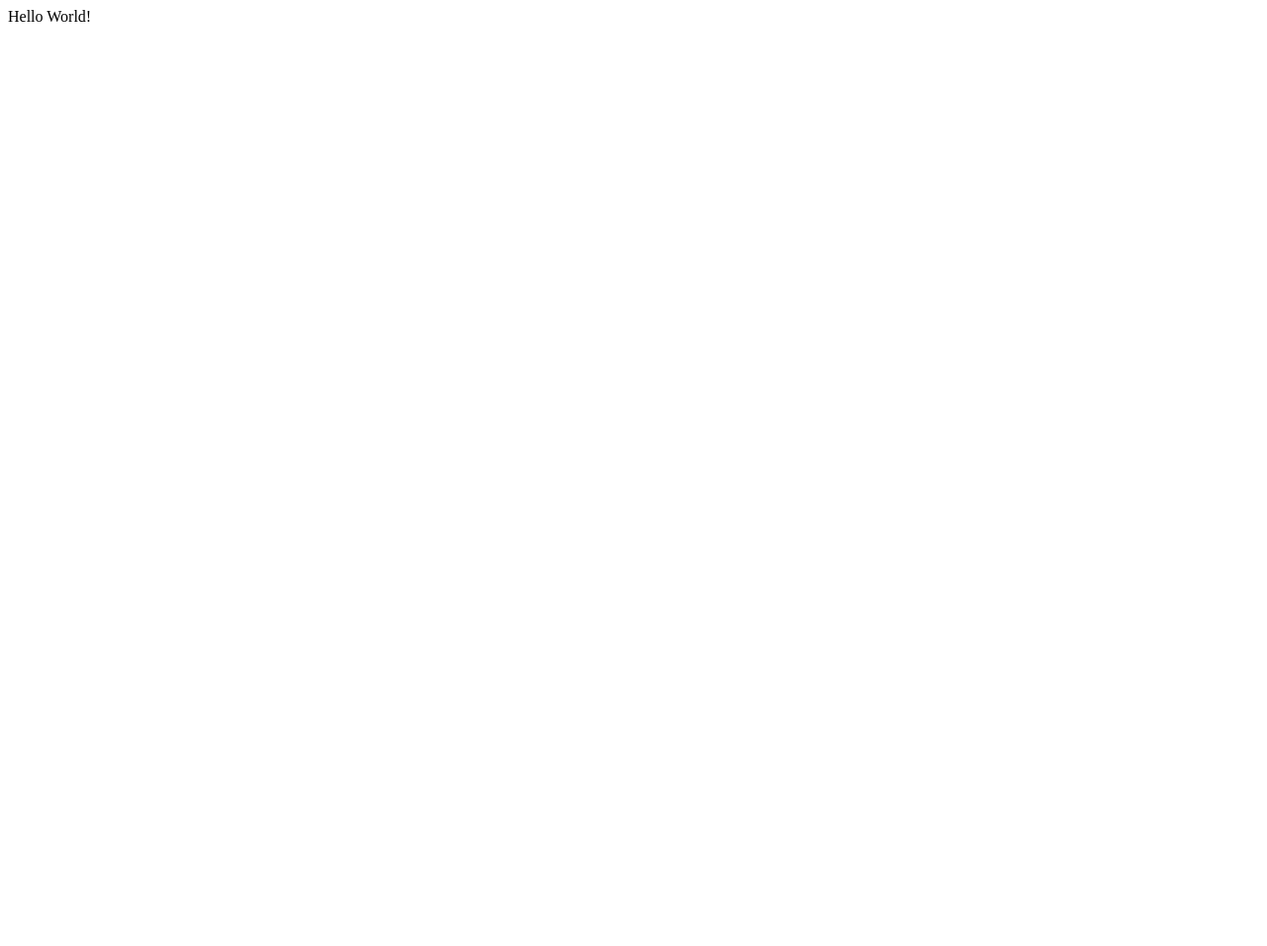
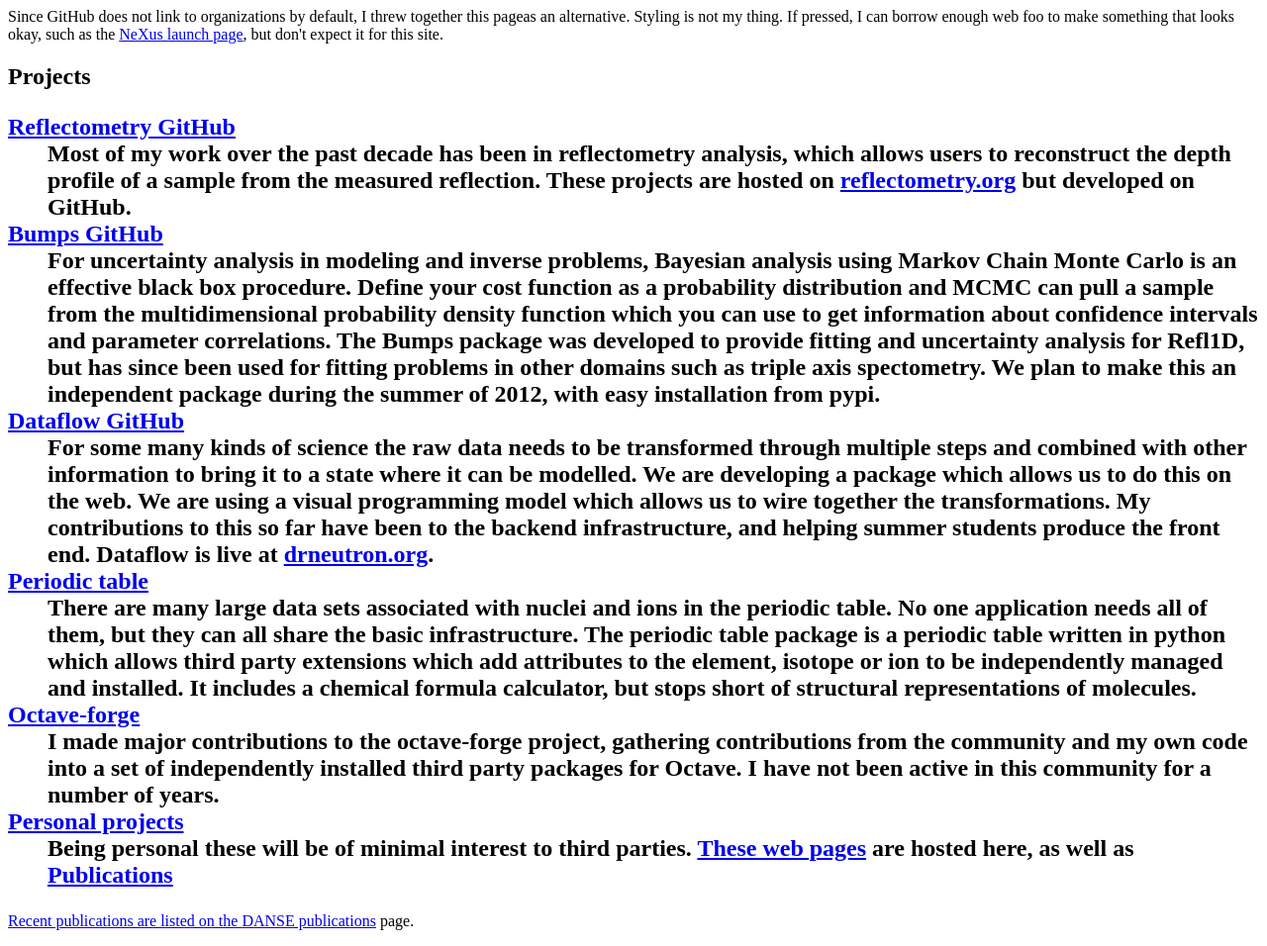
Before and after one commit to pkienzle/pkienzle.github.com, a plain HTML site: page index.html in a window 1280 px wide. Shown: the whole page at 99% size. Before the commit the page ends 800 px from the top, so only its background shows below. Drawn offline with Linux system fonts and the light colour scheme.

Commit message:
Initial web page.

```diff
--- a/index.html
+++ b/index.html
@@ -3,6 +3,76 @@
 <title>PAKLaunch</title>
 </header>
 <body>
-Hello World!
+<p>
+Since GitHub does not link to organizations by default, I threw together this
+pageas an alternative.  Styling is not my thing. If pressed, I can borrow
+enough web foo to make something that looks okay, such as the
+<a href="http://nexusformat.org">NeXus launch page</a>, but don't expect it
+for this site.
+</p>
+
+<h2>Projects</a>
+<dl>
+<dt><a href="https://github.com/reflectometry">Reflectometry GitHub</a></dt>
+<dd>Most of my work over the past decade has been in reflectometry
+analysis, which allows users to reconstruct the depth profile of a sample
+from the measured reflection.  These projects are hosted on
+<a href="http://reflectometry.org/danse/software.html">reflectometry.org</a>
+but developed on GitHub.
+</dd>
+
+<dt><a href="https://github.com/bumps">Bumps GitHub</a></dt>
+<dd>For uncertainty analysis in modeling and inverse problems, Bayesian analysis
+using Markov Chain Monte Carlo is an effective black box procedure.  Define
+your cost function as a probability distribution and MCMC can pull a sample
+from the multidimensional probability density function which you can use to
+get information about confidence intervals and parameter correlations.  The
+Bumps package was developed to provide fitting and uncertainty analysis for
+Refl1D, but has since been used for fitting problems in other domains such as
+triple axis spectometry.  We plan to make this an independent package during
+the summer of 2012, with easy installation from pypi.
+</dd>
+
+<dt><a href="https://github.com/scattering/dataflow">Dataflow GitHub</a></dt>
+<dd>For some many kinds of science the raw data needs to be transformed
+through multiple steps and combined with other information to bring it
+to a state where it can be modelled.  We are developing a package which
+allows us to do this on the web.  We are using a visual programming model
+which allows us to wire together the transformations.  My contributions to
+this so far have been to the backend infrastructure, and helping summer
+students produce the front end.  Dataflow is live at
+<a href="http://drneutron.org/">drneutron.org</a>.
+</dd>
+
+<dt><a href="https://github.com/pkienzle/periodictable">Periodic table</a></dt>
+<dd>There are many large data sets associated with nuclei and ions in the
+periodic table.  No one application needs all of them, but they can all
+share the basic infrastructure.  The periodic table package is a
+periodic table written in python which allows third party extensions which
+add attributes to the element, isotope or ion to be independently managed
+and installed.  It includes a chemical formula calculator, but stops short
+of structural representations of molecules.
+</dd>
+
+<dt><a href="http://octave.sourceforge.net/">Octave-forge</a></dt>
+<dd>I made major contributions to the octave-forge project, gathering
+contributions from the community and my own code into a set of independently
+installed third party packages for Octave.  I have not been active in
+this community for a number of years.
+</dd>
+
+<dt><a href="https://github.com/pkienzle">Personal projects</a></dt>
+<dd>Being personal these will be of minimal interest to third parties.
+<a href="http://github.com/pkienzle/pkienzle.github.com">These web pages</a>
+are hosted here, as well as
+<a href="http://github.com/pkienzle/pyplay>recent experiments with python</a>.
+</dd>
+
+<h2>Publications</h2>
+<p>
+Recent publications are listed on the
+<a href="http://reflectometry.org/danse/publications.html">DANSE publications</a>
+page.
+</p>
 </body>
 </html>
```
